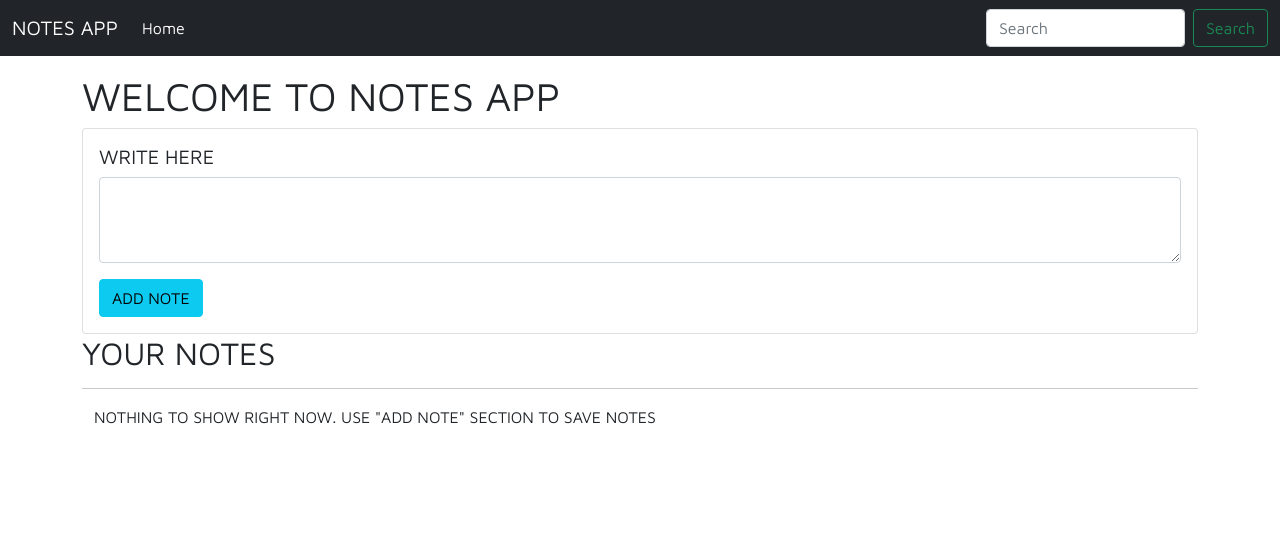
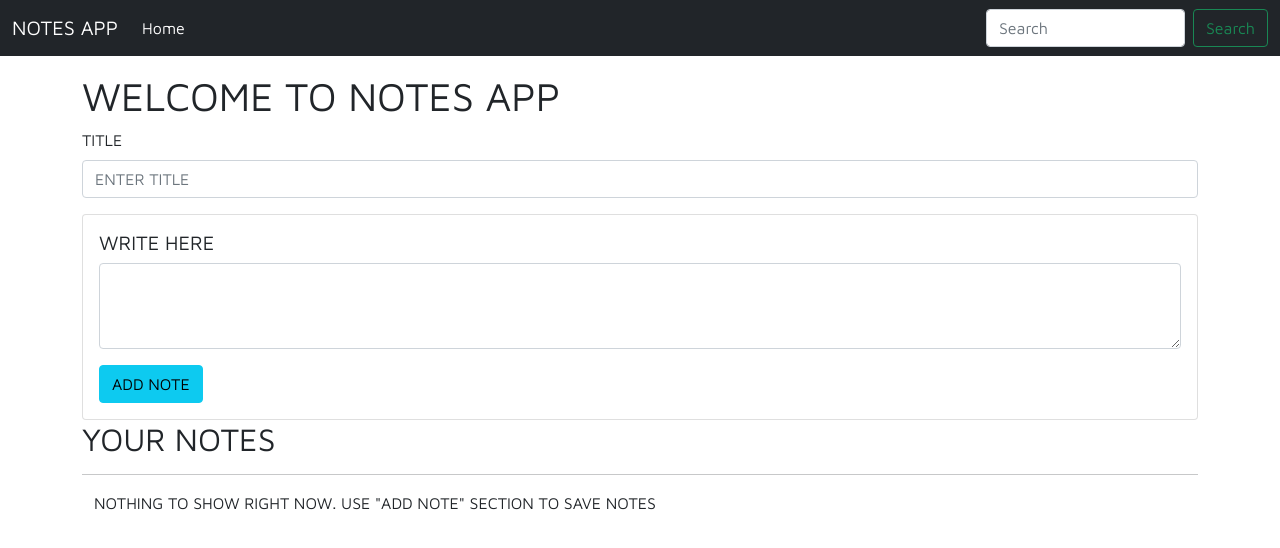
Before and after one commit to ashusharma-cs/NOTES-APP-USING-VANILLA-JS, a plain HTML site: page index.html in a window 1280 px wide. Drawn offline with nearby package versions, Linux system fonts and the light colour scheme.

Commit message:
ADDED TITLE INPUT AREA

```diff
--- a/index.html
+++ b/index.html
@@ -48,6 +48,10 @@
     <div class="container my-3">
         <h1>WELCOME TO NOTES APP</h1>
 
+         <div class="mb-3">
+            <label for="exampleFormControlInput1" class="form-label">TITLE</label>
+            <input type="text" id="title" class="form-control" id="exampleFormControlInput1" placeholder="ENTER TITLE" >
+          </div>
         <div class="card">
             <!-- <img src="..." class="card-img-top" alt="..."> -->
             <div class="card-body">
```
